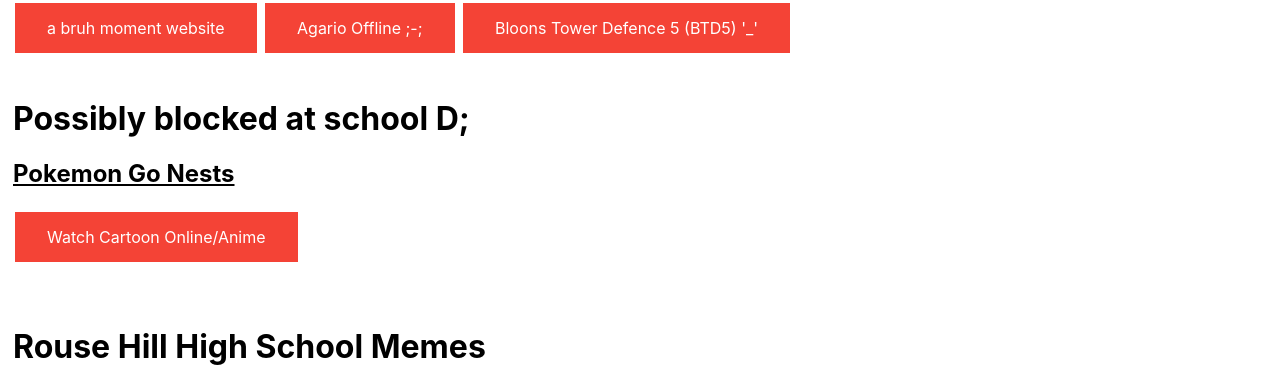
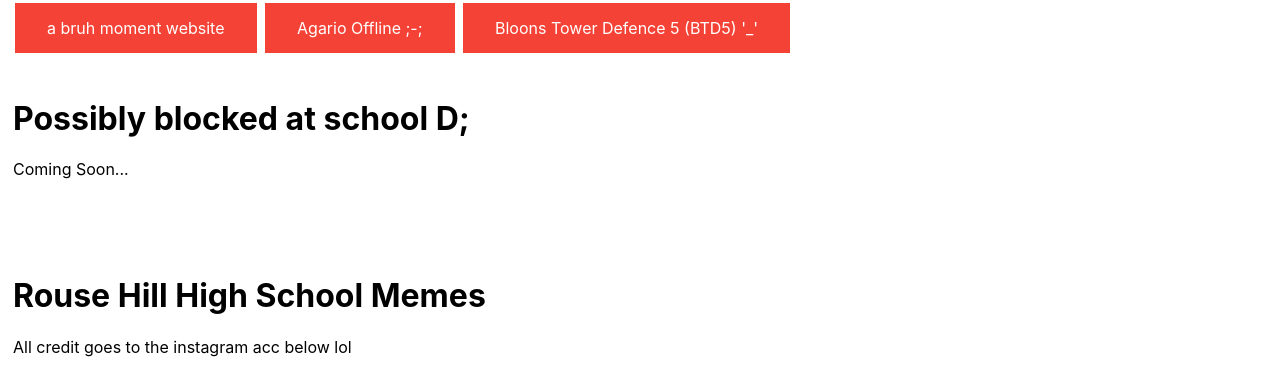
Before and after one commit to Rymedy/Rymedy.github.io, a plain HTML site: page index.html in a window 1280 px wide. Shown: the part 1376-1750 px from the top of the page. Drawn offline with nearby package versions, Linux system fonts and the light colour scheme; some packages are replaced by stand-ins of ours; a script that the page names is missing.

Commit message:
Add files via upload

```diff
--- a/index.html
+++ b/index.html
@@ -346,8 +346,7 @@
 <br>
 <br>
 <h1>Possibly blocked at school D;</h1>
-<h2><u>Pokemon Go Nests</u></h2>
- <a href="https://www.thewatchcartoononline.tv" class="button">Watch Cartoon Online/Anime</a>
+<p>Coming Soon...</p>
 <br><br>
 
 
```
